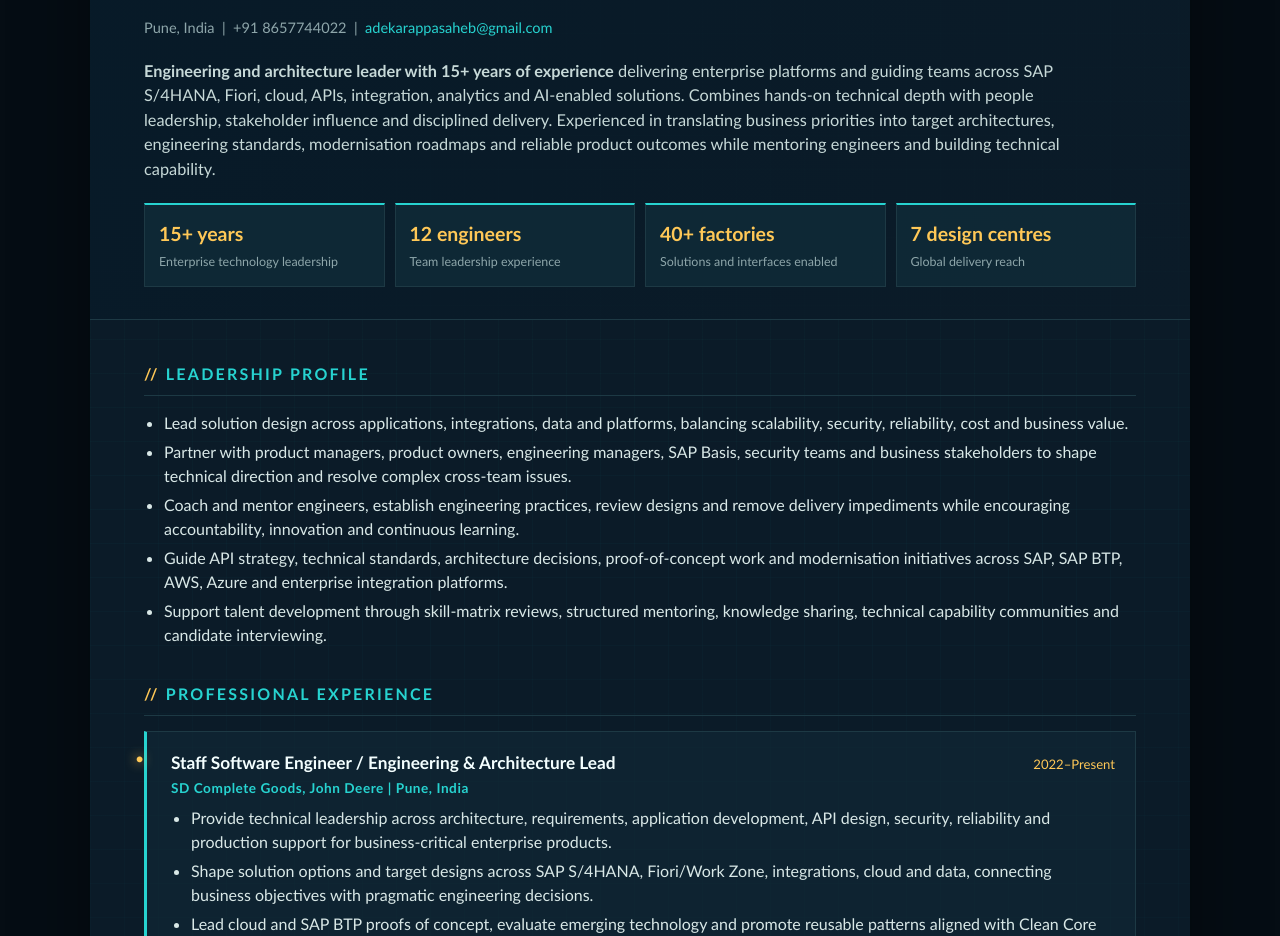
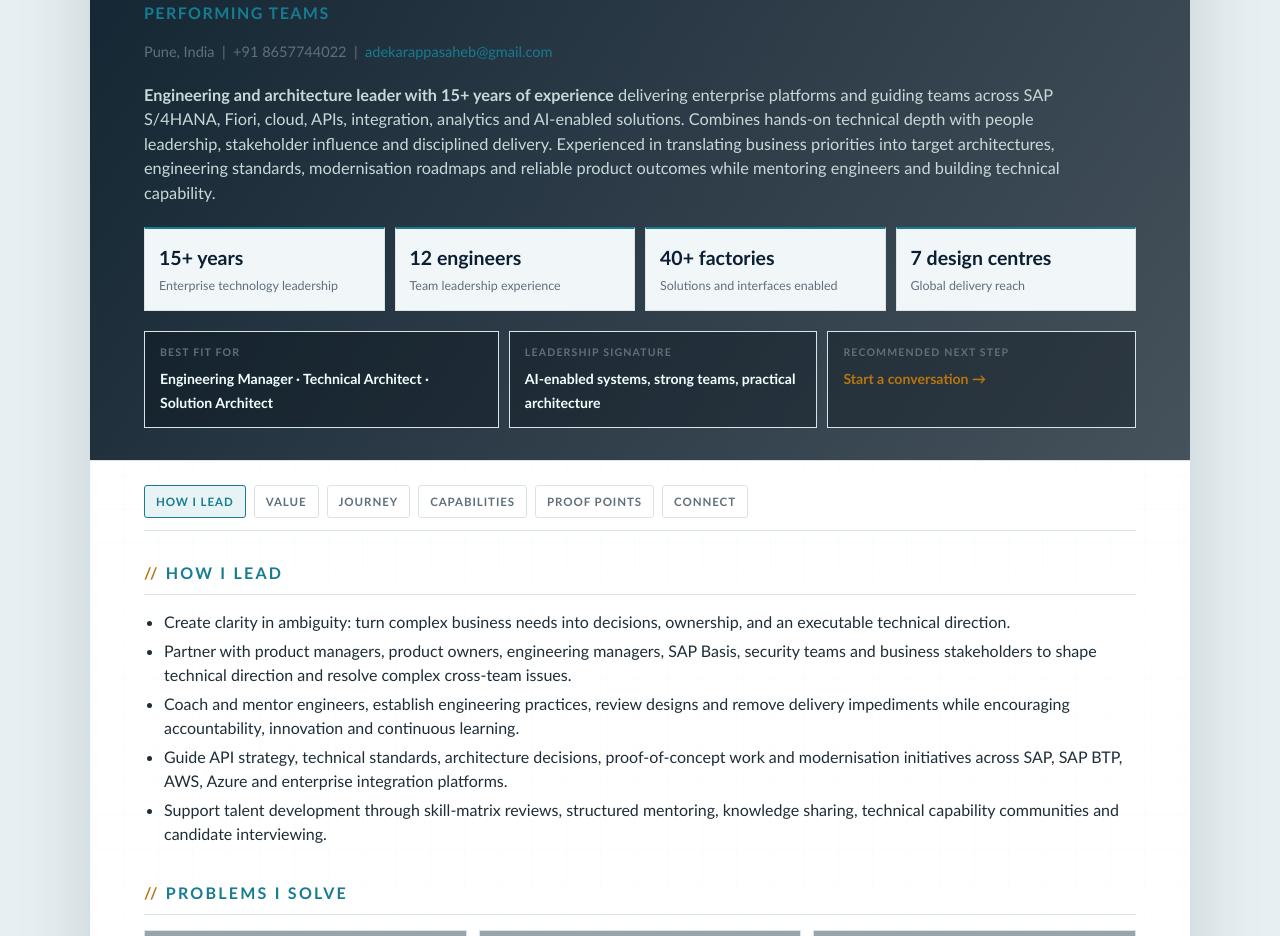
Before and after one commit to adekarappasaheb/resume, a plain HTML site: page index.html in a window 1280 px wide. Shown: the part 233-1169 px from the top of the page. Drawn offline with Linux system fonts and the light colour scheme.

Commit message:
Update index.html

```diff
--- a/index.html
+++ b/index.html
@@ -6,27 +6,33 @@
 <meta name="description" content="Resume of Appasaheb Adekar, Engineering Manager and Technical Architecture Leader.">
 <title>Appasaheb Adekar | Engineering Manager & Technical Architecture Leader</title>
 <style>
-:root{--navy:#081523;--blue:#27d3d0;--ink:#d9e8e7;--muted:#8ea6aa;--line:#1d3944;--paper:#0b1b28;--soft:#102a37;--amber:#ffc857;--pink:#ff6b6b}
-*{box-sizing:border-box} body{margin:0;background:#050d14;color:var(--ink);font-family:'Trebuchet MS',Arial,sans-serif;line-height:1.5}
-.resume{position:relative;overflow:hidden;width:min(1100px,calc(100% - 28px));margin:28px auto;background:var(--paper);box-shadow:0 18px 70px rgba(0,0,0,.42)}
+:root{--navy:#0b1f33;--blue:#167c91;--ink:#1e2d38;--muted:#5f707c;--line:#d9e4e9;--paper:#ffffff;--soft:#f1f6f8;--amber:#b87512;--pink:#d85c63}
+*{box-sizing:border-box} body{margin:0;background:#e8eff2;color:var(--ink);font-family:'Trebuchet MS',Arial,sans-serif;line-height:1.5}
+.progress{position:fixed;z-index:10;top:0;left:0;width:100%;height:3px;background:rgba(8,21,35,.7)}.progress span{display:block;width:0;height:100%;background:linear-gradient(90deg,var(--blue),var(--amber));transition:width .15s ease}
+.resume{position:relative;overflow:hidden;width:min(1100px,calc(100% - 28px));margin:28px auto;background:var(--paper);box-shadow:0 18px 70px rgba(20,45,65,.16)}
 .resume:before{content:'';position:absolute;inset:0;pointer-events:none;background-image:linear-gradient(rgba(39,211,208,.035) 1px,transparent 1px),linear-gradient(90deg,rgba(39,211,208,.035) 1px,transparent 1px);background-size:34px 34px;mask-image:linear-gradient(to bottom,black,transparent 75%)}
 header{position:relative;padding:48px 54px 32px;border-top:3px solid var(--blue);border-bottom:1px solid var(--line);background:linear-gradient(125deg,rgba(7,26,40,.96),rgba(11,27,40,.76))}
 h1{margin:0;color:#f4ffff;font-family:Georgia,'Times New Roman',serif;font-size:clamp(2.6rem,6vw,4.6rem);letter-spacing:-.055em;line-height:.96}.headline{margin:13px 0 16px;color:var(--blue);font-size:1rem;font-weight:700;letter-spacing:.09em;text-transform:uppercase}
 .signal-line{display:flex;flex-wrap:wrap;gap:8px;margin:0 0 18px;color:var(--amber);font-size:.72rem;font-weight:700;letter-spacing:.12em;text-transform:uppercase}.signal-line span{padding:5px 8px;border:1px solid rgba(255,200,87,.5);border-radius:3px}
+.recruiter-brief{display:grid;grid-template-columns:1.15fr 1fr 1fr;gap:10px;margin-top:20px}.brief-card{padding:13px 15px;border:1px solid var(--line);background:rgba(5,13,20,.35)}.brief-card small{display:block;margin-bottom:5px;color:var(--muted);font-size:.66rem;font-weight:700;letter-spacing:.11em;text-transform:uppercase}.brief-card strong{color:#f4ffff;font-size:.88rem}.brief-card a{color:var(--amber);text-decoration:none}.brief-card a:hover{color:var(--blue)}
 .contact{color:var(--muted);font-size:.91rem}.contact a{color:var(--blue);text-decoration:none}.summary{margin:20px 0 0;max-width:930px;font-size:1.02rem;color:#c7d9d8}
+.journey-nav{position:sticky;z-index:5;top:3px;display:flex;gap:8px;overflow:auto;padding:12px 0;background:rgba(255,255,255,.96);border-bottom:1px solid var(--line);scrollbar-width:none}.journey-nav a{flex:0 0 auto;padding:7px 11px;border:1px solid var(--line);border-radius:3px;color:var(--muted);font-size:.72rem;font-weight:700;letter-spacing:.08em;text-decoration:none;text-transform:uppercase;transition:color .2s,border-color .2s,background .2s}.journey-nav a:hover,.journey-nav a.active{border-color:var(--blue);background:#e8f3f5;color:var(--blue)}
+.value-grid{display:grid;grid-template-columns:repeat(3,1fr);gap:12px}.value-card{padding:20px;border:1px solid var(--line);background:rgba(16,42,55,.42)}.value-card strong{display:block;margin-bottom:8px;color:var(--amber);font-size:1rem}.value-card p{margin:0;color:var(--muted);font-size:.9rem}
 main{position:relative;padding:12px 54px 42px}.section{padding-top:30px}h2{margin:0 0 15px;padding-bottom:9px;border-bottom:1px solid var(--line);color:var(--blue);font-size:1rem;text-transform:uppercase;letter-spacing:.14em}h2:before{content:'// ';color:var(--amber)}
-h3{margin:0;color:#f4ffff;font-size:1.08rem}.role-head{display:flex;justify-content:space-between;gap:18px;align-items:baseline}.meta{color:var(--amber);font-size:.82rem;white-space:nowrap}.company{margin:2px 0 7px;color:var(--blue);font-weight:700;font-size:.85rem;letter-spacing:.04em}
-ul{margin:7px 0 0;padding-left:20px}li{margin:5px 0}.role{position:relative;margin:0 0 20px;padding:18px 20px 18px 24px;border:1px solid var(--line);border-left:3px solid var(--blue);background:rgba(16,42,55,.58)}.role:after{content:'●';position:absolute;left:-11px;top:18px;color:var(--amber);font-size:12px;text-shadow:0 0 12px var(--amber)}.grid{display:grid;grid-template-columns:1fr 1fr;gap:22px}.skills p{margin:8px 0}.label{color:var(--amber);font-weight:700}.highlights{display:grid;grid-template-columns:repeat(4,1fr);gap:10px;margin-top:22px}.metric{padding:14px;background:rgba(16,42,55,.86);border:1px solid var(--line);border-top:2px solid var(--blue)}.metric b{display:block;color:var(--amber);font-size:1.22rem}.metric span{font-size:.78rem;color:var(--muted)}
+h3{margin:0;color:var(--navy);font-size:1.08rem}.role-head{display:flex;justify-content:space-between;gap:18px;align-items:baseline}.meta{color:var(--amber);font-size:.82rem;white-space:nowrap}.company{margin:2px 0 7px;color:var(--blue);font-weight:700;font-size:.85rem;letter-spacing:.04em}
+ul{margin:7px 0 0;padding-left:20px}li{margin:5px 0}.role{position:relative;margin:0 0 20px;padding:18px 20px 18px 24px;border:1px solid var(--line);border-left:3px solid var(--blue);background:var(--soft)}.role:after{content:'●';position:absolute;left:-11px;top:18px;color:var(--amber);font-size:12px;text-shadow:0 0 12px rgba(184,117,18,.25)}.grid{display:grid;grid-template-columns:1fr 1fr;gap:22px}.skills p{margin:8px 0}.label{color:var(--amber);font-weight:700}.highlights{display:grid;grid-template-columns:repeat(4,1fr);gap:10px;margin-top:22px}.metric{padding:14px;background:var(--soft);border:1px solid var(--line);border-top:2px solid var(--blue)}.metric b{display:block;color:var(--navy);font-size:1.22rem}.metric span{font-size:.78rem;color:var(--muted)}
+.reveal{opacity:0;transform:translateY(16px);transition:opacity .7s ease,transform .7s ease}.reveal.visible{opacity:1;transform:none}.role:hover{border-color:var(--blue);box-shadow:0 0 22px rgba(39,211,208,.08)}
 footer{padding:16px 44px;background:#06111b;color:var(--muted);font-size:.78rem;text-align:center}
-@media(max-width:720px){header,main{padding-left:24px;padding-right:24px}.grid,.highlights{grid-template-columns:1fr}.role-head{display:block}.meta{white-space:normal}h1{font-size:2rem}}
+@media(max-width:720px){header,main{padding-left:24px;padding-right:24px}.grid,.highlights,.value-grid,.recruiter-brief{grid-template-columns:1fr}.role-head{display:block}.meta{white-space:normal}h1{font-size:2rem}}
 @media print{body{background:#fff}.resume{width:100%;margin:0;box-shadow:none}.section,.role{break-inside:avoid}a{text-decoration:none}}
 </style>
 </head>
 <body><article class="resume">
-<header>
+<div class="progress" aria-hidden="true"><span></span></div>
+<header id="top">
 <div class="signal-line"><span>AI-augmented delivery</span><span>People-led teams</span><span>Future-ready systems</span></div>
 <h1>Appasaheb Adekar</h1>
-<div class="headline">Engineering Manager | Technical Architecture Leader | SAP, Cloud, Integration & AI</div>
+<div class="headline">Engineering Leader Delivering Business Value Through Architecture, Innovation, and High-Performing Teams</div>
 <div class="contact">Pune, India &nbsp;|&nbsp; +91 8657744022 &nbsp;|&nbsp; <a href="mailto:adekarappasaheb@gmail.com">adekarappasaheb@gmail.com</a></div>
 <p class="summary"><strong>Engineering and architecture leader with 15+ years of experience</strong> delivering enterprise platforms and guiding teams across SAP S/4HANA, Fiori, cloud, APIs, integration, analytics and AI-enabled solutions. Combines hands-on technical depth with people leadership, stakeholder influence and disciplined delivery. Experienced in translating business priorities into target architectures, engineering standards, modernisation roadmaps and reliable product outcomes while mentoring engineers and building technical capability.</p>
 <div class="highlights">
@@ -35,17 +41,24 @@ footer{padding:16px 44px;background:#06111b;color:var(--muted);font-size:.78rem;
 <div class="metric"><b>40+ factories</b><span>Solutions and interfaces enabled</span></div>
 <div class="metric"><b>7 design centres</b><span>Global delivery reach</span></div>
 </div>
+<div class="recruiter-brief" aria-label="Recruiter brief">
+<div class="brief-card"><small>Best fit for</small><strong>Engineering Manager · Technical Architect · Solution Architect</strong></div>
+<div class="brief-card"><small>Leadership signature</small><strong>AI-enabled systems, strong teams, practical architecture</strong></div>
+<div class="brief-card"><small>Recommended next step</small><strong><a href="mailto:adekarappasaheb@gmail.com?subject=Conversation%20about%20engineering%20leadership">Start a conversation &rarr;</a></strong></div>
+</div>
 </header><main>
-<section class="section"><h2>Leadership Profile</h2>
+<nav class="journey-nav" aria-label="Portfolio journey"><a href="#leadership">How I lead</a><a href="#value">Value</a><a href="#experience">Journey</a><a href="#capabilities">Capabilities</a><a href="#recognition">Proof points</a><a href="#contact">Connect</a></nav>
+<section class="section reveal" id="leadership"><h2>How I lead</h2>
 <ul>
-<li>Lead solution design across applications, integrations, data and platforms, balancing scalability, security, reliability, cost and business value.</li>
+<li>Create clarity in ambiguity: turn complex business needs into decisions, ownership, and an executable technical direction.</li>
 <li>Partner with product managers, product owners, engineering managers, SAP Basis, security teams and business stakeholders to shape technical direction and resolve complex cross-team issues.</li>
 <li>Coach and mentor engineers, establish engineering practices, review designs and remove delivery impediments while encouraging accountability, innovation and continuous learning.</li>
 <li>Guide API strategy, technical standards, architecture decisions, proof-of-concept work and modernisation initiatives across SAP, SAP BTP, AWS, Azure and enterprise integration platforms.</li>
 <li>Support talent development through skill-matrix reviews, structured mentoring, knowledge sharing, technical capability communities and candidate interviewing.</li>
 </ul></section>
-<section class="section"><h2>Professional Experience</h2>
-<div class="role"><div class="role-head"><h3>Staff Software Engineer / Engineering & Architecture Lead</h3><span class="meta">2022–Present</span></div><div class="company">SD Complete Goods, John Deere | Pune, India</div><ul>
+<section class="section reveal" id="value"><h2>Problems I solve</h2><div class="value-grid"><div class="value-card"><strong>From legacy complexity to clear direction</strong><p>Turn SAP and enterprise constraints into practical target architectures, roadmaps and decisions that teams can execute.</p></div><div class="value-card"><strong>From disconnected systems to flow</strong><p>Design secure APIs, integrations and data pathways that connect business capabilities without creating fragile dependencies.</p></div><div class="value-card"><strong>From individual effort to team capability</strong><p>Build confident, accountable teams through mentoring, technical standards, inclusive decision-making and visible growth paths.</p></div></div></section>
+<section class="section reveal" id="experience"><h2>Professional Experience</h2>
+<div class="role" id="staff"><div class="role-head"><h3>Staff Software Engineer / Engineering & Architecture Lead</h3><span class="meta">2022–Present</span></div><div class="company">SD Complete Goods, John Deere | Pune, India</div><ul>
 <li>Provide technical leadership across architecture, requirements, application development, API design, security, reliability and production support for business-critical enterprise products.</li>
 <li>Shape solution options and target designs across SAP S/4HANA, Fiori/Work Zone, integrations, cloud and data, connecting business objectives with pragmatic engineering decisions.</li>
 <li>Lead cloud and SAP BTP proofs of concept, evaluate emerging technology and promote reusable patterns aligned with Clean Core and side-by-side extensibility.</li>
@@ -53,38 +66,61 @@ footer{padding:16px 44px;background:#06111b;color:var(--muted);font-size:.78rem;
 <li>Coordinate Fiori and Work Zone security-role redesign, including unit-specific access, derived roles, catalogues, services and application-onboarding requirements.</li>
 <li>Mentor engineers, facilitate technical discussions, strengthen capability building and support hiring through profile review and technical interviews.</li>
 </ul></div>
-<div class="role"><div class="role-head"><h3>Senior Lead Software Engineer</h3><span class="meta">2020–2022</span></div><div class="company">SD Complete Goods, John Deere | Pune, India</div><ul>
+<div class="role" id="lead"><div class="role-head"><h3>Senior Lead Software Engineer</h3><span class="meta">2020–2022</span></div><div class="company">SD Complete Goods, John Deere | Pune, India</div><ul>
 <li>Led technical detailing and feature design across SAP applications and integrations, improving delivery quality, security, performance and maintainability.</li>
 <li>Promoted TDD, CI/CD, engineering standards and structured peer reviews while coaching developers on complex technical decisions.</li>
 <li>Worked with cross-functional partners to prioritise technical debt, resolve production issues and align implementation with product outcomes.</li>
 </ul></div>
-<div class="role"><div class="role-head"><h3>IT Analyst / Full-Stack Developer / Scrum Master</h3><span class="meta">2016–2020</span></div><div class="company">Product Lifecycle Execution, John Deere | Moline, USA</div><ul>
+<div class="role" id="fullstack"><div class="role-head"><h3>IT Analyst / Full-Stack Developer / Scrum Master</h3><span class="meta">2016–2020</span></div><div class="company">Product Lifecycle Execution, John Deere | Moline, USA</div><ul>
 <li>Delivered solutions across SAP, Windchill, Java, integrations, analytics and reporting for complex product-lifecycle operations.</li>
 <li>Served as Scrum Master and change lead during agile transformation, improving collaboration, delivery rhythm and stakeholder visibility.</li>
 <li>Designed reporting and data flows using enterprise data sources and visual analytics to support operational decisions.</li>
 </ul></div>
-<div class="role"><div class="role-head"><h3>SAP Consultant / Technical Lead</h3><span class="meta">2014–2016</span></div><div class="company">Product Data Management, John Deere | Pune, India</div><ul>
+<div class="role" id="consultant"><div class="role-head"><h3>SAP Consultant / Technical Lead</h3><span class="meta">2014–2016</span></div><div class="company">Product Data Management, John Deere | Pune, India</div><ul>
 <li>Led PDM Release 10 application development and managed a team of 12 developers across backend and frontend delivery.</li>
 <li>Designed SAP HANA, ABAP and UI5 solutions, workflows and enhancements, translating techno-functional requirements into maintainable implementations.</li>
 <li>Provided work direction, technical reviews, mentoring and delivery coordination across the development lifecycle.</li>
 </ul></div>
-<div class="role"><div class="role-head"><h3>SAP Associate Consultant</h3><span class="meta">2012–2014</span></div><div class="company">SAP PDM Release, John Deere | Pune, India</div><ul>
+<div class="role" id="associate"><div class="role-head"><h3>SAP Associate Consultant</h3><span class="meta">2012–2014</span></div><div class="company">SAP PDM Release, John Deere | Pune, India</div><ul>
 <li>Converted functional requirements into technical designs for ERP on HANA and built ABAP, Web Dynpro, FPM, ALV and integration solutions.</li>
 <li>Delivered interfaces supporting 7 design centres and more than 40 factories.</li>
 </ul></div>
-<div class="role"><div class="role-head"><h3>Graduate Engineer Trainee</h3><span class="meta">2011–2012</span></div><div class="company">John Deere | Pune, India</div><ul><li>Developed enterprise applications and technical specifications while building domain knowledge across product development and order fulfilment processes.</li></ul></div>
+<div class="role" id="graduate"><div class="role-head"><h3>Graduate Engineer Trainee</h3><span class="meta">2011–2012</span></div><div class="company">John Deere | Pune, India</div><ul><li>Developed enterprise applications and technical specifications while building domain knowledge across product development and order fulfilment processes.</li></ul></div>
 </section>
-<section class="section skills"><h2>Core Skills</h2><div class="grid">
+<section class="section skills reveal" id="capabilities"><h2>Core Skills</h2><div class="grid">
 <div><p><span class="label">Architecture:</span> Solution architecture, target-state design, architecture decision records, modernisation roadmaps, non-functional requirements, design reviews, technical governance</p><p><span class="label">Engineering Leadership:</span> Team leadership, servant leadership, mentoring, coaching, talent development, hiring, stakeholder management, agile delivery, risk and dependency management</p><p><span class="label">SAP:</span> S/4HANA, ABAP, ABAP Cloud, RAP, CDS, OData, Fiori Elements, UI5, Work Zone, SAP BTP, HANA, Workflow, Web Dynpro, FPM</p></div>
 <div><p><span class="label">Integration & APIs:</span> REST, OData, API-first design, ETags, OAuth 2.0, OpenID Connect, JWT, SAP PI/PO, CPI, API governance, observability, event-driven architecture</p><p><span class="label">Cloud & DevOps:</span> AWS, Azure, SAP BTP, GitHub, Jenkins, CI/CD, TDD, Clean Core, security and production reliability</p><p><span class="label">Data, Analytics & AI:</span> SQL, HANA SQLScript, Power BI, Tableau, data integration, enterprise analytics, AI agents, Copilot Studio, Power Platform, responsible AI concepts</p></div>
 </div></section>
-<section class="section"><h2>Selected Recognition & Innovation</h2><ul>
+<section class="section reveal" id="recognition"><h2>Selected Recognition & Innovation</h2><ul>
 <li><strong>R1 Tech Award</strong>, Digital Signature Solution, 2024</li>
 <li><strong>Star Team of the Month</strong>, performance and innovation, 2021</li>
 <li><strong>WOW Award</strong>, cross-team quality delivery, 2015</li>
 <li><strong>Global IT Innovation Award</strong>, VR Reporting Project, 2012</li>
 <li>Contributed to hackathons, technical capability building and AI-enabled approval and engineering workflow concepts.</li>
 </ul></section>
-<section class="section"><h2>Education & Additional Information</h2><div class="grid"><div><strong>Bachelor of Engineering, Mechanical Engineering</strong><br>T.K.I.E.T., 2010</div><div><strong>Languages:</strong> English, Hindi, Marathi<br><strong>Interests:</strong> Farming, travelling, cooking, volunteering and continuous learning</div></div></section>
+<section class="section reveal" id="contact"><h2>Start a conversation</h2><div class="grid"><div><strong>Bachelor of Engineering, Mechanical Engineering</strong><br>T.K.I.E.T., 2010</div><div><strong>Languages:</strong> English, Hindi, Marathi<br><strong>Interests:</strong> Farming, travelling, cooking, volunteering and continuous learning<br><br><a href="mailto:adekarappasaheb@gmail.com">adekarappasaheb@gmail.com</a></div></div></section>
 </main><footer>Appasaheb Adekar | Engineering Manager and Technical Architecture Leadership Resume</footer>
-</article></body></html>
+</article>
+<script>
+const progress = document.querySelector('.progress span');
+const sections = [...document.querySelectorAll('main section[id]')];
+const links = [...document.querySelectorAll('.journey-nav a')];
+const reveals = [...document.querySelectorAll('.reveal')];
+
+function updateJourney() {
+	const pageHeight = document.documentElement.scrollHeight - window.innerHeight;
+	progress.style.width = `${pageHeight ? (window.scrollY / pageHeight) * 100 : 0}%`;
+	const current = sections.reduce((active, section) => window.scrollY + 140 >= section.offsetTop ? section : active, sections[0]);
+	links.forEach(link => link.classList.toggle('active', link.hash === `#${current.id}`));
+}
+
+const revealObserver = new IntersectionObserver(entries => entries.forEach(entry => {
+	if (entry.isIntersecting) revealObserver.unobserve(entry.target);
+	entry.target.classList.toggle('visible', entry.isIntersecting);
+}), { threshold: .12 });
+reveals.forEach(section => revealObserver.observe(section));
+window.addEventListener('scroll', updateJourney, { passive: true });
+window.addEventListener('resize', updateJourney);
+updateJourney();
+</script>
+</body></html>
```
